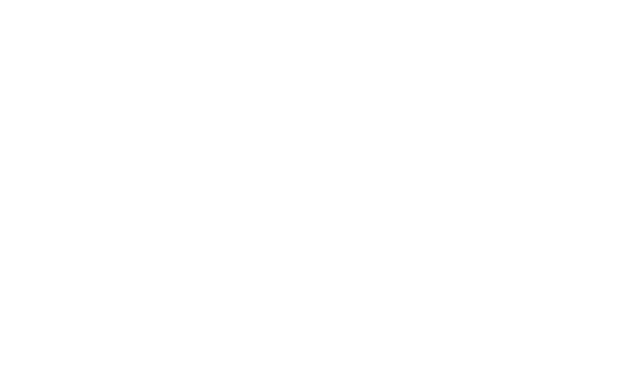
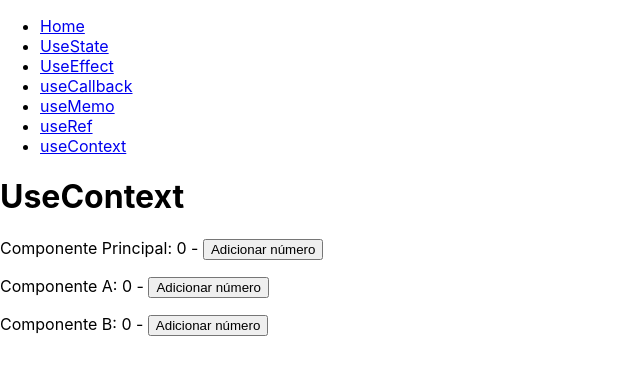
Before and after one commit to FerndsLuis/Curso_React_Avancado, a React (Create React App) app in the folder tipos-hooks/: page /useContext in a window 1280 px wide. Before the commit this address had no page. Shown: the top 374 px of the page, without its empty margins (0-640 px from the left). Built offline with nearby package versions, Linux system fonts and the light colour scheme.

Commit message:
Global context

```diff
--- a/tipos-hooks/src/App.js
+++ b/tipos-hooks/src/App.js
@@ -3,11 +3,7 @@
 import RoutesFile from 'routesFile';
 
 function App() {
-  return (
-    <>
-      <RoutesFile />
-    </>
-  );
+  return <RoutesFile />;
 }
 
 export default App;
--- a/tipos-hooks/src/component/Header/index.js
+++ b/tipos-hooks/src/component/Header/index.js
@@ -23,6 +23,9 @@
         <li>
           <Link to="/useRef">useRef</Link>
         </li>
+        <li>
+          <Link to="/useContext">useContext</Link>
+        </li>
       </ul>
     </header>
   );
--- /dev/null
+++ b/tipos-hooks/src/component/pages/typeContext/index.js
@@ -0,0 +1,44 @@
+import { Header } from 'component/Header';
+import React, { useContext, useState } from 'react';
+
+const GlobalContext = React.createContext(null);
+
+const ComponentA = () => {
+  const { count, setCount } = useContext(GlobalContext);
+  return (
+    <p>
+      Componente A: {count} -{' '}
+      <button onClick={() => setCount((preventCount) => preventCount + 1)}>Adicionar número</button>
+    </p>
+  );
+};
+
+const ComponentB = () => {
+  const { count, setCount } = useContext(GlobalContext);
+  return (
+    <p>
+      Componente B: {count} -{' '}
+      <button onClick={() => setCount((preventCount) => preventCount + 1)}>Adicionar número</button>
+    </p>
+  );
+};
+
+export function TypeContext() {
+  const [count, setCount] = useState(0);
+
+  return (
+    <div>
+      <Header />
+
+      <div>
+        <h1>UseContext</h1>
+        Componente Principal: {count} -{' '}
+        <button onClick={() => setCount((preventCount) => preventCount + 1)}>Adicionar número</button>
+        <GlobalContext.Provider value={{ count, setCount }}>
+          <ComponentA />
+          <ComponentB />
+        </GlobalContext.Provider>
+      </div>
+    </div>
+  );
+}
--- a/tipos-hooks/src/routesFile.js
+++ b/tipos-hooks/src/routesFile.js
@@ -6,6 +6,7 @@
 import { TypeState } from 'component/pages/typeState';
 import React from 'react';
 import { TypeRef } from 'component/pages/typeRef';
+import { TypeContext } from 'component/pages/typeContext';
 
 const RoutesFile = () => {
   return (
@@ -17,6 +18,7 @@
         <Route path="/useCallback" element={<TypeCallback />} />
         <Route path="/useMemo" element={<TypeMemo />} />
         <Route path="/useRef" element={<TypeRef />} />
+        <Route path="/useContext" element={<TypeContext />} />
       </Routes>
     </BrowserRouter>
   );
```
